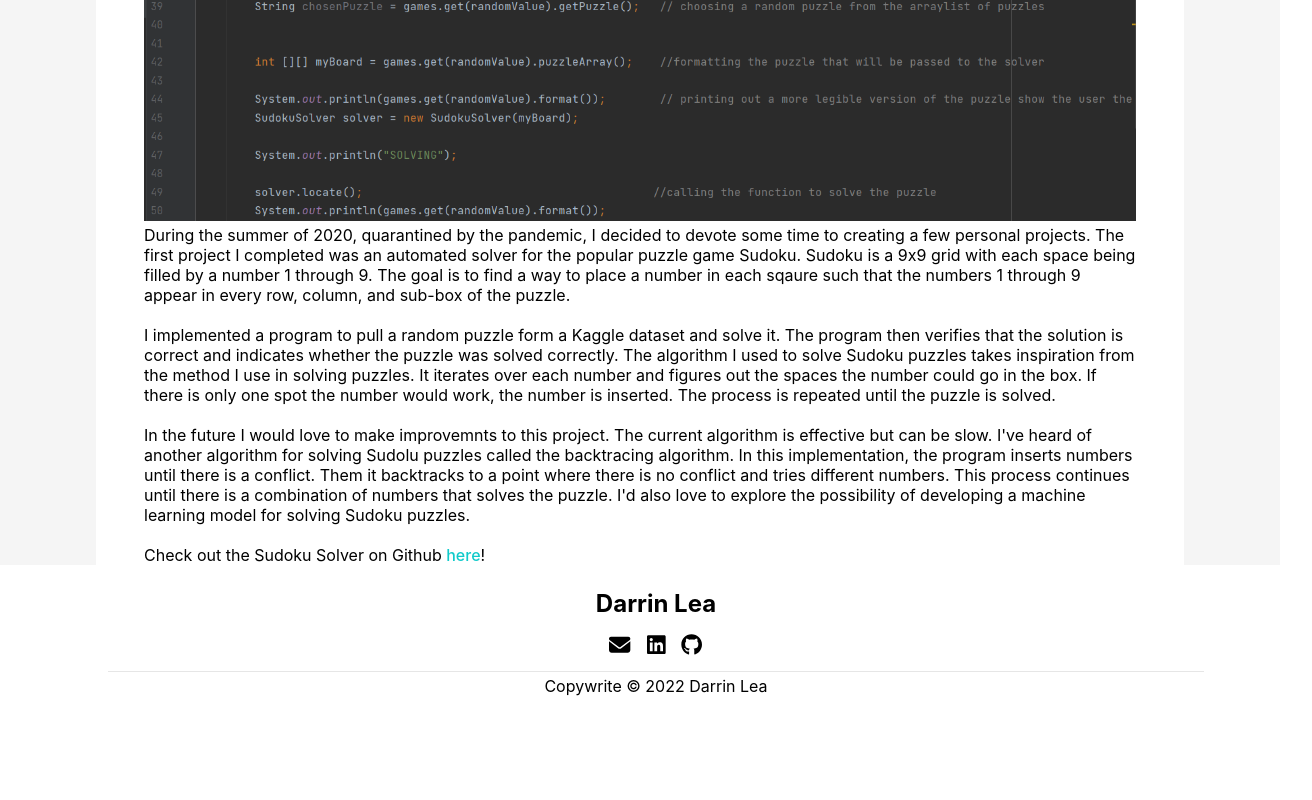
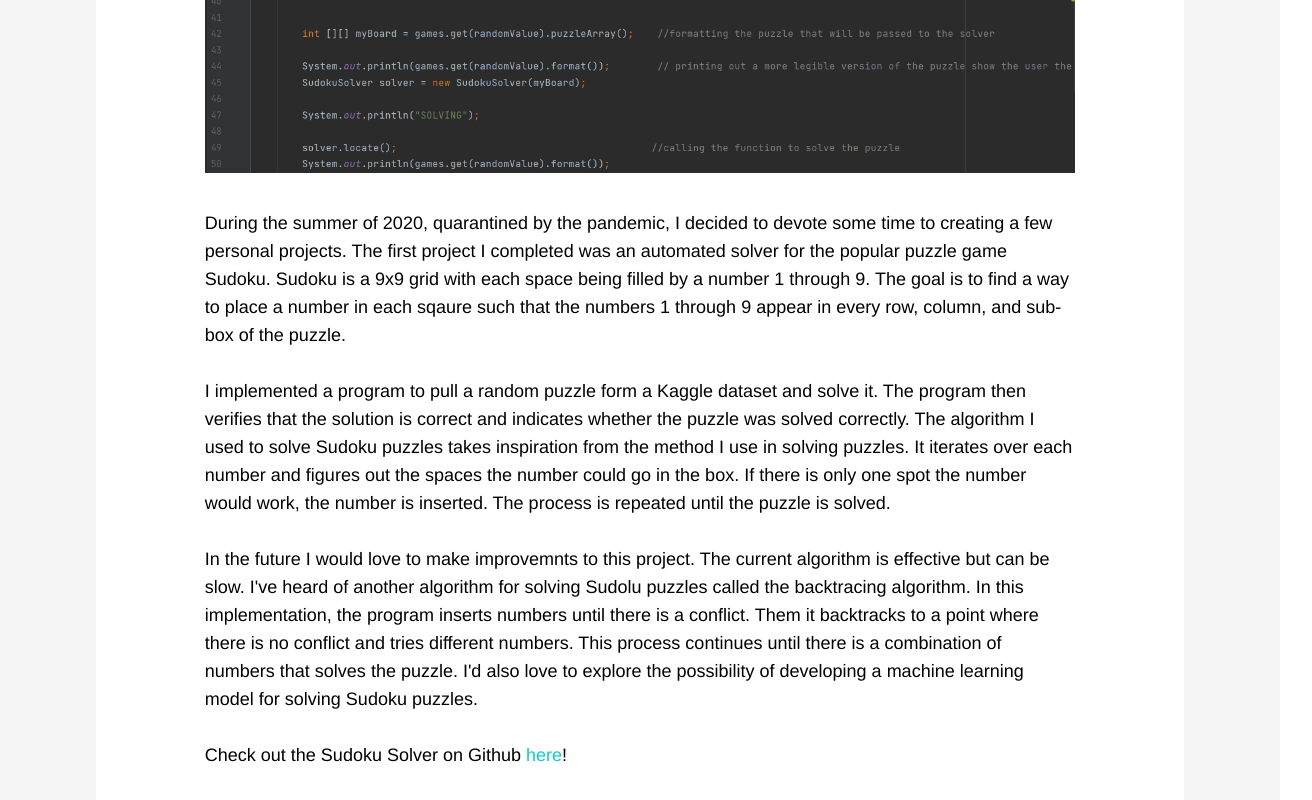
Before and after one commit to dlea8/darrin-website, a React (Create React App) app: page /SudokuSolver in a window 1280 px wide. Shown: the part 360-1160 px from the top of the page, 1312 px wide, since content can reach past the window. Before the commit the page ends 1107 px from the top, so only its background shows below. Built offline with nearby package versions, Linux system fonts and the light colour scheme.

Commit message:
finished sudoku page

```diff
--- a/src/NavBar/PagesNavbar.js
+++ b/src/NavBar/PagesNavbar.js
@@ -18,7 +18,7 @@ function PageNavbar() {
     <div className="page-navbar-wrapper">
         <div className="page-navbar">
             <div className="page-navbar-name">
-                <label >Darrin Lea</label>
+                <a href="/" className="pages-navbar-link">Darrin Lea</a>
             </div>
             <div className="page-navbar-socials-wrapper">
                 <div className="page-navbar-socials">
--- a/src/NavBar/navbar.css
+++ b/src/NavBar/navbar.css
@@ -53,6 +53,21 @@
     cursor: pointer;
 }
 
+.pages-navbar-link {
+    text-decoration: none;
+    color: white;
+}
+
+.pages-navbar-link:hover {
+    text-decoration: none;
+    color: rgb(17, 202, 202);
+}
+
+.pages-navbar-link::after {
+    text-decoration: none;
+    color: white;
+}
+
 .page-navbar-socials-wrapper {
     align-items: right;
     justify-content: right;
--- a/src/Pages/SudokuSolver.js
+++ b/src/Pages/SudokuSolver.js
@@ -18,7 +18,7 @@ function SudokuSolver() {
 
     return (
       <div className="page-background">
-         <div><PageNavbar/></div>
+         <div className="page-navbar-wrapper"><PageNavbar/></div>
         <div className="page-content-section">
           <div className="page-text-div">
             <div className="page-header-div">
@@ -45,12 +45,12 @@ function SudokuSolver() {
                     is no conflict and tries different numbers. This process continues until there is a combination of numbers that solves the puzzle. I'd also love to explore the
                     possibility of developing a machine learning model for solving Sudoku puzzles. <br/>
                     <br/>
-                    Check out the Sudoku Solver on Github <a className="github-link" href="https://github.com/dlea8/SudokuSolver">here</a>!
+                    Check out the Sudoku Solver on Github <a className="github-link" target="_blank" href="https://github.com/dlea8/SudokuSolver">here</a>!
                   </p>
             </div>
           </div>
         </div>
-        <div className="page-footer-div"><Footer/></div>
+        {/* <div className="page-footer-div"><Footer/></div> */}
 
       </div>
     );
--- a/src/Styles/pages.css
+++ b/src/Styles/pages.css
@@ -10,10 +10,11 @@
 
 .page-header-div {
     padding: 32px 0px;
+    font-family: Helvetica;
 }
 
 .page-text-div {
-    margin: 0px 48px;
+    margin: 0px 10%;
     /* padding: 64px 0px; */
 }
 
@@ -34,5 +35,13 @@
 }
 
 .project-description {
+    padding: 32px 0px;
     margin: 0px;
+    font-size: 18px;
+    font-family: Helvetica;
+    line-height: 28px;
 }
+
+.page-navbar-wrapper {
+    position: sticky;
+}
```
